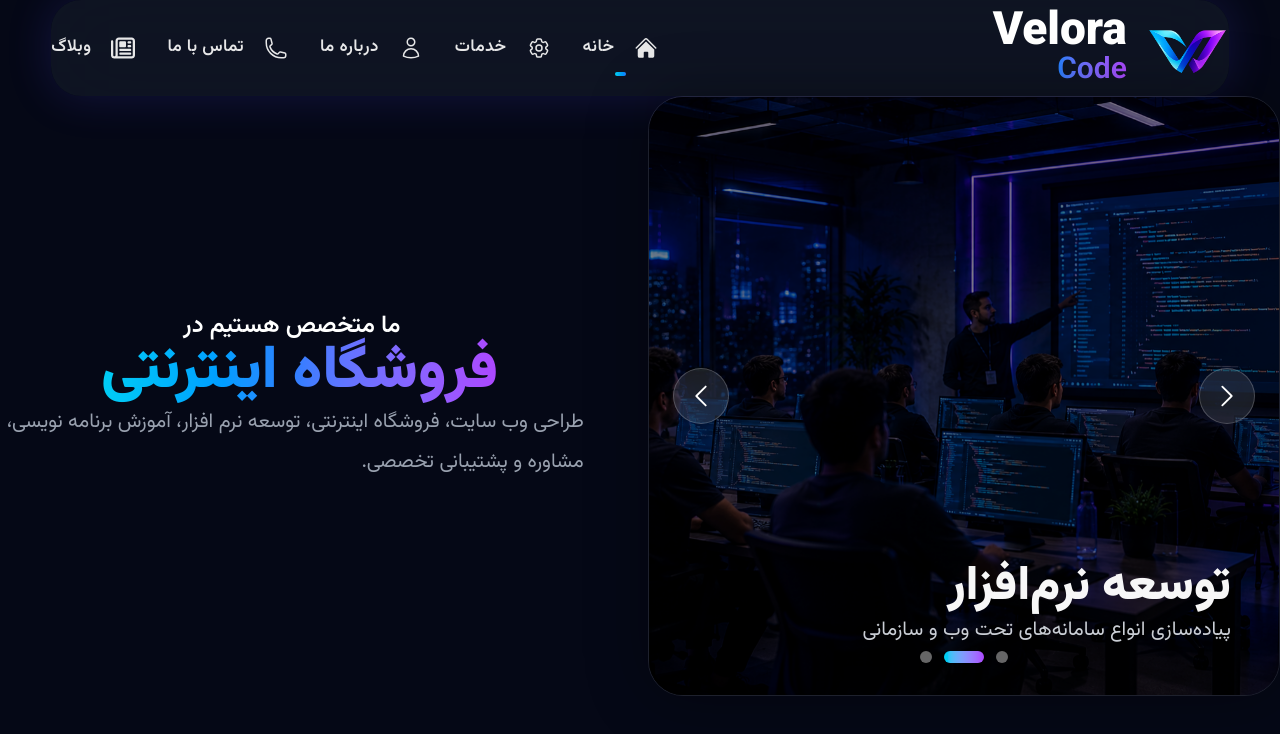
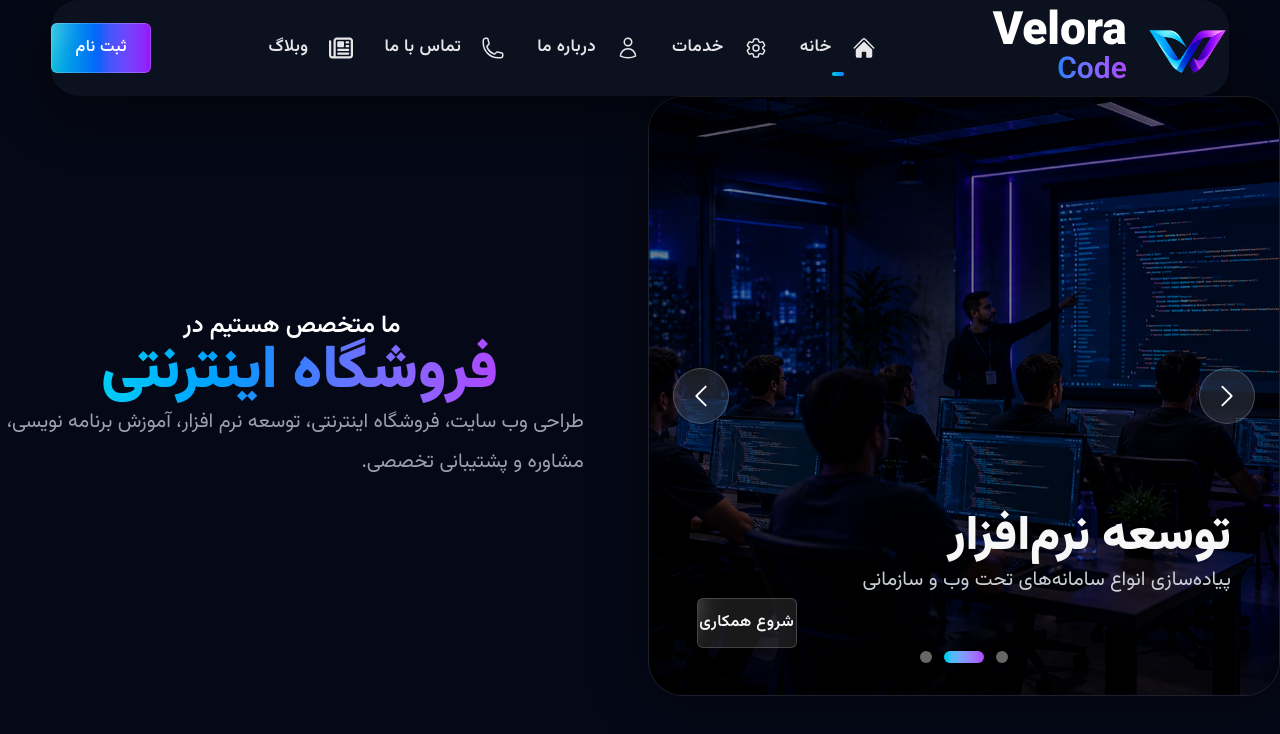
Before and after one commit to ali-m-9/velora-code, a Next.js app: page / in a window 1280 px wide. Shown: the top 734 px of the page. Built offline with nearby package versions, Linux system fonts and the light colour scheme.

Commit message:
end the part of hero and sliders

```diff
--- a/app/components/Header/Navbar.tsx
+++ b/app/components/Header/Navbar.tsx
@@ -1,30 +1,37 @@
 import Logo from "./Logo";
 import Menu from "./Menu";
+import RegisterButton from "./RegisterButton";
 
 export default function Navbar() {
   return (
-    <header className="w-full flex justify-center pt-8">
+    <header className="w-full flex justify-center pt-8 z-50">
       <div
         className="
         w-[92%]
-          max-w-[1500px]
+        max-w-[1450px]
         h-24
+        px-12
+        rounded-[28px]
+        bg-[#111827]/65
+        backdrop-blur-3xl
         flex
         items-center
         justify-between
-          px-14
-          rounded-[30px]
-          bg-[#121827]/75
-          backdrop-blur-2xl
-          shadow-[0_0_45px_rgba(91,76,255,.18)]
+        shadow-[0_18px_55px_rgba(0,0,0,.45)]
         transition-all
         duration-300
         "
       >
-        {/* لوگو */}
+        {/* Logo */}
         <Logo />
-        {/* منو */}
+
+        {/* Menu */}
+        <div className="flex-1 flex justify-center">
           <Menu />
+        </div>
+
+        {/* Register */}
+        <RegisterButton />
       </div>
     </header>
   );
--- /dev/null
+++ b/app/components/Header/RegisterButton.tsx
@@ -0,0 +1,39 @@
+import Link from "next/link";
+
+export default function RegisterButton() {
+  return (
+    <Link
+      href="/register"
+      className="
+        group
+        relative
+        inline-flex
+        items-center
+        justify-center
+        overflow-hidden
+        h-[50px]
+        min-w-[100px]
+        px-8
+        rounded-md
+        font-semibold
+        text-white
+        transition-all
+        duration-300
+        bg-gradient-to-r
+        from-cyan-500
+        via-blue-600
+        to-purple-600
+        hover:scale-[1.03]
+        active:scale-95
+      "
+    >
+      <div className="absolute inset-0 bg-gradient-to-r from-cyan-500 via-blue-600 to-purple-600 blur-xl opacity-0 group-hover:opacity-50 transition-all duration-500"></div>
+
+      <div className="absolute left-[-40%] h-[180%] w-10 rotate-[25deg] bg-white/30 blur-md transition-all duration-700 group-hover:left-[130%]"></div>
+
+      <div className="absolute inset-0 rounded-md border border-white/20"></div>
+
+      <span className="relative z-10 tracking-wide">ثبت نام</span>
+    </Link>
+  );
+}
--- a/app/components/Hero/HeroSlider.tsx
+++ b/app/components/Hero/HeroSlider.tsx
@@ -4,6 +4,7 @@ import { useEffect, useState } from "react";
 import Image from "next/image";
 import { HiChevronLeft, HiChevronRight } from "react-icons/hi2";
 import slides from "./slides";
+import StartCollaborationButton from "./StartCollaborationButton";
 
 export default function HeroSlider() {
   const [current, setCurrent] = useState(0);
@@ -42,7 +43,6 @@ export default function HeroSlider() {
 
   return (
     <section className="w-full flex justify-center">
-
       <div
         className="
         relative
@@ -58,7 +58,6 @@ export default function HeroSlider() {
         onMouseEnter={() => setPaused(true)}
         onMouseLeave={() => setPaused(false)}
       >
-
         <Image
           src={slides[current].image}
           alt={slides[current].title}
@@ -74,6 +73,7 @@ export default function HeroSlider() {
 
         <div className="absolute inset-0 bg-black/45"></div>
 
+        {/* محتوای اسلاید */}
         <div
           className={`
           absolute
@@ -92,10 +92,14 @@ export default function HeroSlider() {
           <p className="text-gray-300 text-xl mt-5 leading-9">
             {slides[current].description}
           </p>
+
+          {/* دکمه شروع همکاری - پایین سمت چپ */}
+          <div className="mt-8 flex justify-end">
+            <StartCollaborationButton />
+          </div>
         </div>
 
-        {/* قبلی */}
-
+        {/* دکمه قبلی */}
         <button
           onClick={prevSlide}
           className="
@@ -117,11 +121,10 @@ export default function HeroSlider() {
           duration-300
           "
         >
-          <HiChevronLeft size={30} className="text-white"/>
+          <HiChevronLeft size={30} className="text-white" />
         </button>
 
-        {/* بعدی */}
-
+        {/* دکمه بعدی */}
         <button
           onClick={nextSlide}
           className="
@@ -143,11 +146,10 @@ export default function HeroSlider() {
           duration-300
           "
         >
-          <HiChevronRight size={30} className="text-white"/>
+          <HiChevronRight size={30} className="text-white" />
         </button>
 
         {/* نقطه‌ها */}
-
         <div
           className="
           absolute
@@ -158,9 +160,7 @@ export default function HeroSlider() {
           gap-3
           "
         >
-
           {slides.map((_, index) => (
-
             <button
               key={index}
               onClick={() => setCurrent(index)}
@@ -170,13 +170,9 @@ export default function HeroSlider() {
                   : "w-3 h-3 bg-white/40 hover:bg-white"
               }`}
             />
-
           ))}
-
         </div>
-
       </div>
-
     </section>
   );
 }
--- /dev/null
+++ b/app/components/Hero/StartCollaborationButton.tsx
@@ -0,0 +1,41 @@
+import Link from "next/link";
+
+export default function StartCollaborationButton() {
+  return (
+    <Link
+      href="/contact"
+      className="
+        group
+        relative
+        inline-flex
+        items-center
+        justify-center
+        overflow-hidden
+        h-[50px]
+        min-w-[100px]
+        px-8
+        rounded-md
+        font-semibold
+        text-white
+        transition-all
+        duration-300
+        bg-white/10
+        backdrop-blur-xl
+        border
+        border-white/20
+        hover:bg-white/15
+        hover:border-white/30
+        hover:scale-[1.03]
+        active:scale-95
+      "
+    >
+      {/* افکت نور شیشه‌ای */}
+      <div className="absolute inset-0 bg-gradient-to-r from-white/10 via-white/5 to-transparent opacity-0 group-hover:opacity-100 transition-all duration-500"></div>
+
+      {/* خط نور متحرک */}
+      <div className="absolute left-[-40%] h-[150%] w-8 rotate-[25deg] bg-white/30 blur-md transition-all duration-700 group-hover:left-[140%]"></div>
+
+      <span className="relative z-10 tracking-wide">شروع همکاری</span>
+    </Link>
+  );
+}
```
Lines whose indentation alone changed are shown as unchanged.
